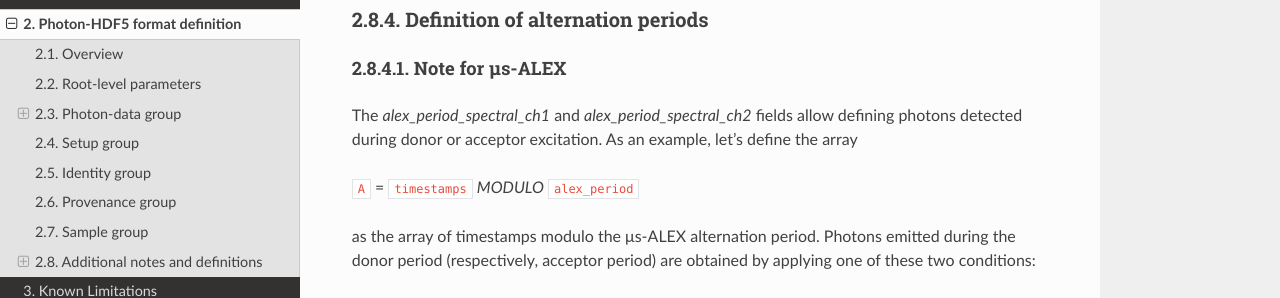
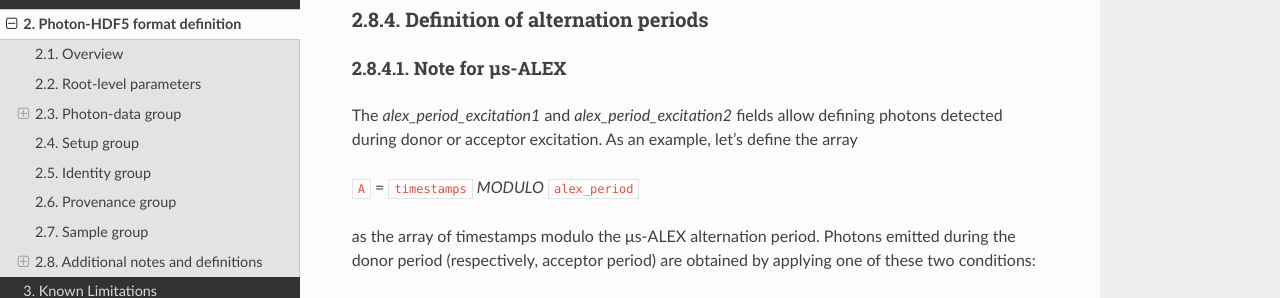
Before and after one commit to Photon-HDF5/photon-hdf5, a Sphinx documentation site: the page built from docs/phdata.rst, in a window 1280 px wide and 900 px high, scrolled down 8901 px. Shown: the part 152-450 px from the top of the window. Built offline with Sphinx 7.4.7 and the Read the Docs theme 2.0.0, drawn with Linux system fonts in a browser that asks for light colours.

Commit message:
finish renaming alex_period_spectral_chX to alex_period_excitationX

```diff
--- a/docs/phdata.rst
+++ b/docs/phdata.rst
@@ -468,7 +468,7 @@ Definition of alternation periods
 Note for μs-ALEX
 """"""""""""""""
 
-The *alex_period_spectral_ch1* and *alex_period_spectral_ch2* fields allow
+The *alex_period_excitation1* and *alex_period_excitation2* fields allow
 defining photons detected during donor or acceptor excitation. As an
 example, let's define the array
 
```
